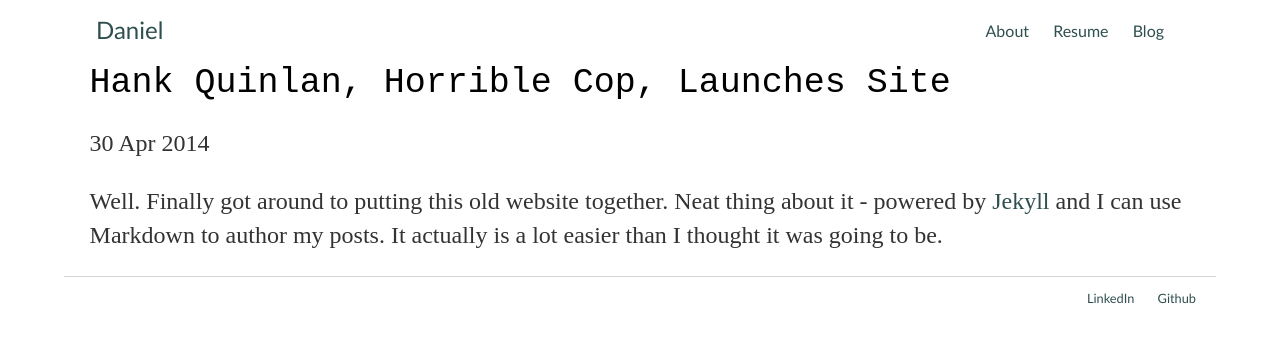
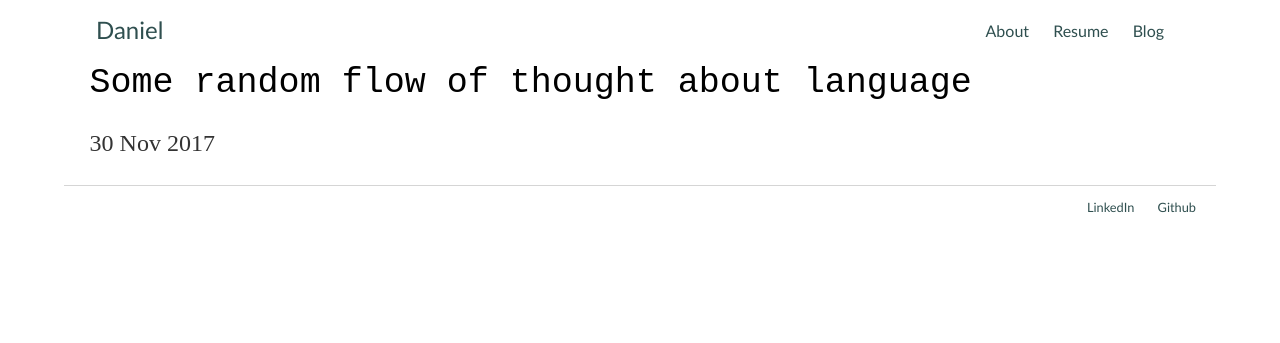
Before and after one commit to Calculasians/calculasians.github.io, a Jekyll site: the page built from _posts/2014-04-30-hank-quinlan-site-launched.md, in a window 1280 px wide. Shown: the top 343 px of the page. Built offline with Jekyll 4.4.1, drawn with Linux system fonts in a browser that asks for light colours.

Commit message:
Update 2014-04-30-hank-quinlan-site-launched.md

```diff
--- a/_posts/2014-04-30-hank-quinlan-site-launched.md
+++ b/_posts/2014-04-30-hank-quinlan-site-launched.md
@@ -1,7 +1,5 @@
 ---
 layout: post
-title: "Hank Quinlan, Horrible Cop, Launches Site"
-date: 2014-04-30
+title: "Some random flow of thought about language"
+date: 2017-11-30
 ---
-
-Well. Finally got around to putting this old website together. Neat thing about it - powered by [Jekyll](http://jekyllrb.com) and I can use Markdown to author my posts. It actually is a lot easier than I thought it was going to be.
```
